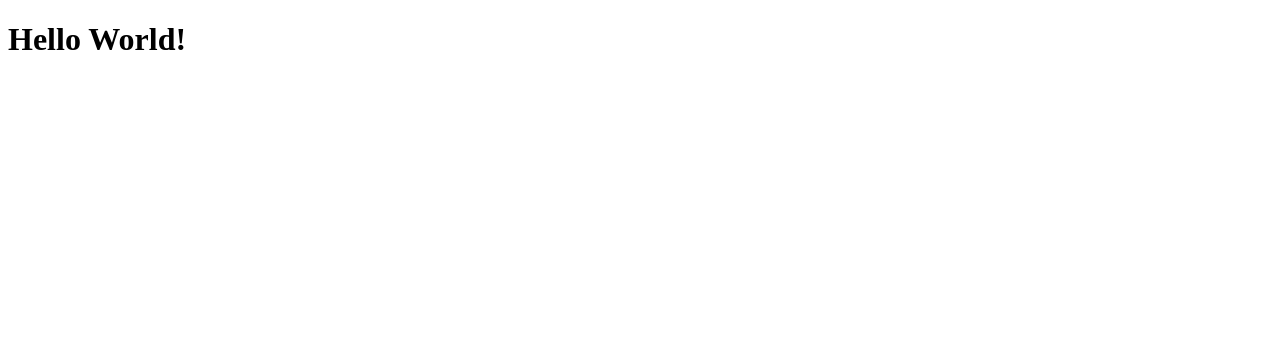
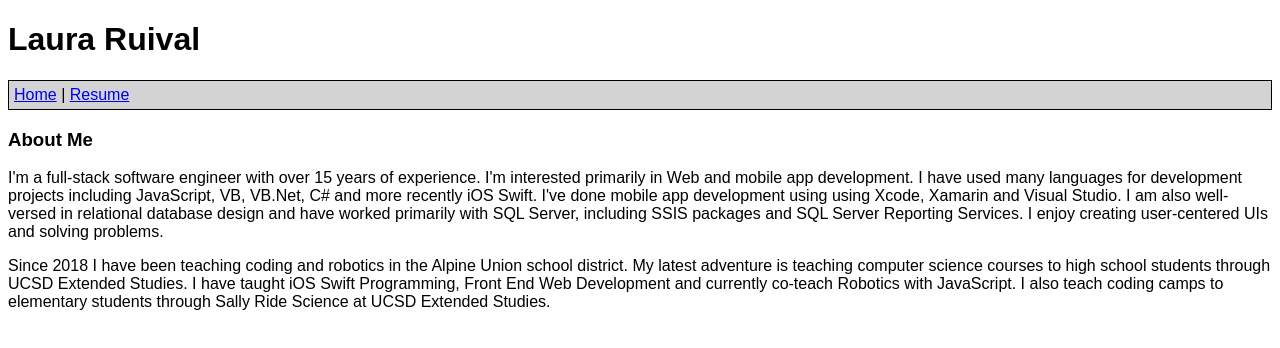
Before and after one commit to LauraRuival/lauraruival.github.io, a plain HTML site: page index.html in a window 1280 px wide. Drawn offline with Linux system fonts and the light colour scheme.

Commit message:
Update index.html to include links to Resume

```diff
--- a/index.html
+++ b/index.html
@@ -1,7 +1,27 @@
 <!DOCTYPE html>
-<html>
-  <head><title>Home</title></head>
-  <body>
-    <h1>Hello World!</h1>
-  </body>
+<html lang="en">
+<head>
+    <title>My Personal Website</title>
+    <meta charset=“utf-8” />
+    <meta name="viewport" content="width=device-width, initial-scale=1">
+    <meta name="description" content="Laura Ruival"/>
+    <link rel="stylesheet" href="css/styles.css">
+</head>
+<body>
+    <header><h1>Laura Ruival</h1></header>
+    <nav>
+        <a href="index.html">Home</a> |
+        <a href="resume.html">Resume</a>
+    </nav>
+    <h3>About Me</h3>
+    <p>I'm a full-stack software engineer with over 15 years of experience. I'm interested primarily in Web and mobile app development.
+        I have used many languages for development projects including JavaScript, VB, VB.Net, C# and more recently iOS Swift.
+        I've done mobile app development using using Xcode, Xamarin and Visual Studio.
+        I am also well-versed in relational database design and have worked primarily with SQL Server, including SSIS packages and SQL Server Reporting Services.
+        I enjoy creating user-centered UIs and solving problems.</p>
+    <p>Since 2018 I have been teaching coding and robotics in the Alpine Union school district.
+        My latest adventure is teaching computer science courses to high school students through UCSD Extended Studies.
+        I have taught iOS Swift Programming, Front End Web Development and currently co-teach Robotics with JavaScript.
+        I also teach coding camps to elementary students through Sally Ride Science at UCSD Extended Studies.</p>
+</body>
 </html>
```
